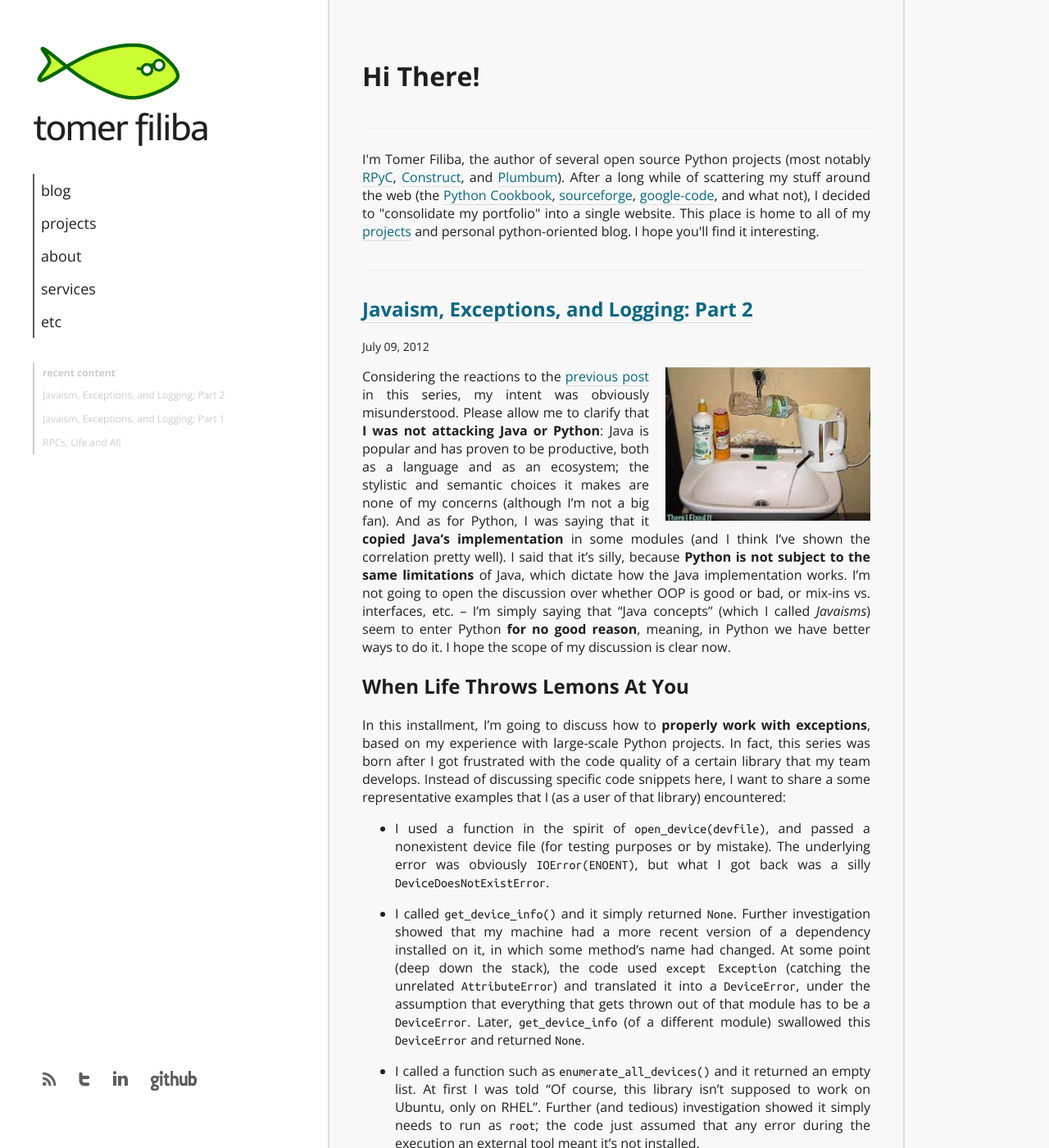
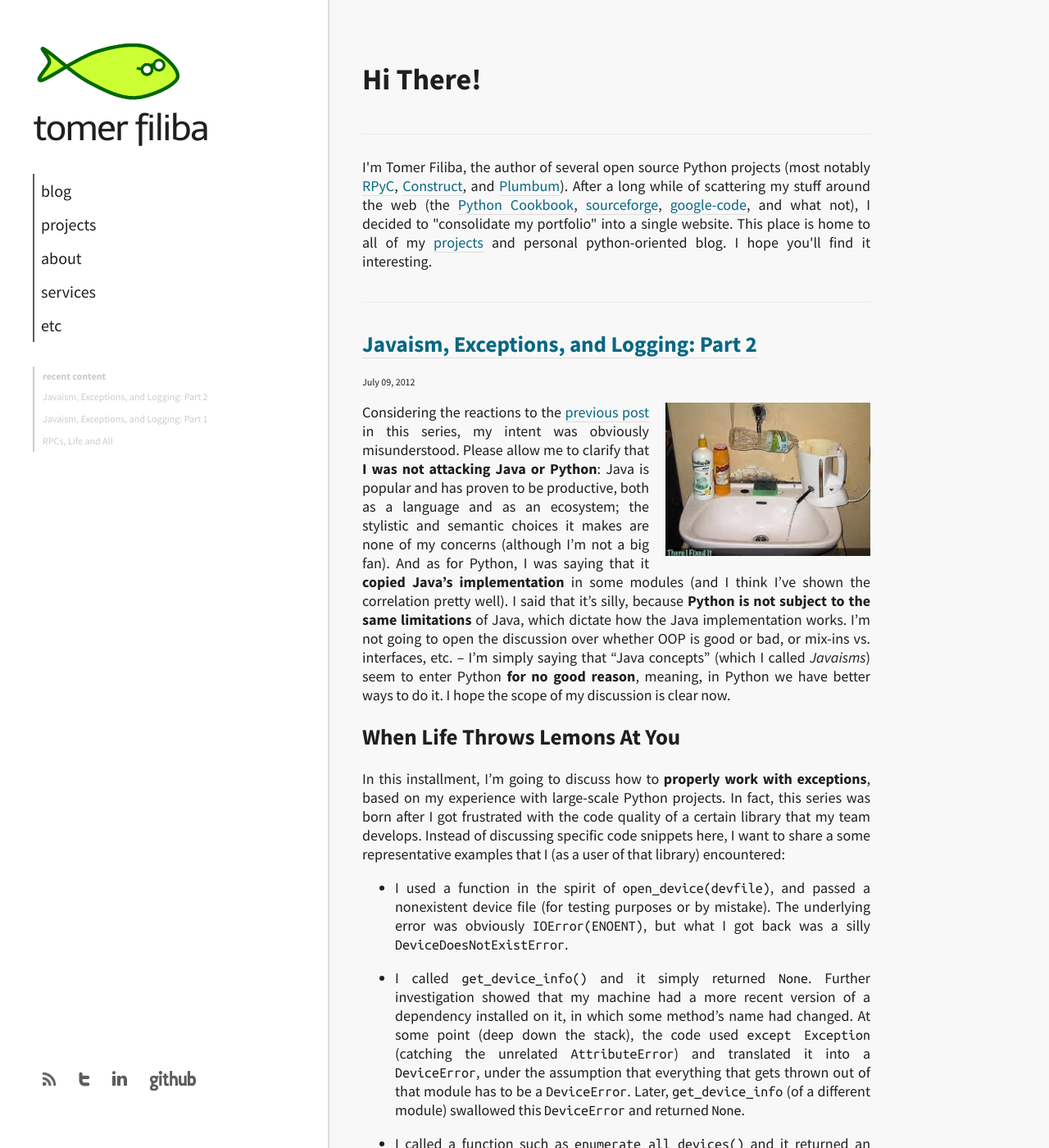
Before and after one commit to tomerfiliba/tomerfiliba.github.io, a Jekyll site: the page built from index.html, in a window 1280 px wide and 1400 px high. Shown: the whole window at 82% size. Built offline with Jekyll 4.4.1, drawn with Linux system fonts in a browser that asks for light colours; Markdown is read by kramdown in place of the engine named in the settings.

Commit message:
new design

```diff
--- a/_layouts/default.html
+++ b/_layouts/default.html
@@ -19,7 +19,7 @@
     <link rel="stylesheet" href="/static/css/syntax.css" type="text/css" media="all" />
     <link rel="stylesheet" href="/static/css/theme.css" type="text/css" media="all" />
 
-    <link href="http://fonts.googleapis.com/css?family=Telex|Open+Sans:400italic,400,700|Ubuntu+Mono|PT+Serif:400italic,400,700" rel="stylesheet" type="text/css">
+    <link href='http://fonts.googleapis.com/css?family=Source+Sans+Pro:400,700,400italic|Telex|Ubuntu+Mono' rel='stylesheet' type='text/css'>
 
     {% if page.feed_link %}
         {% assign feed_link = page.feed_link %}
--- a/static/css/theme.css
+++ b/static/css/theme.css
@@ -1,11 +1,11 @@
 body {
-    font-family: 'Open Sans', 'Trebuchet MS', sans-serif;
-    font-size: 16px;
+    font-family: 'Source Sans Pro', 'Trebuchet MS', sans-serif;
+    font-size: 18px;
     font-weight: normal;
     color: #1f1f1f;
     padding: 0px;
     margin: 0px;
-    background: #f8f8f8;
+    background-color: #f8f8f8;
 }
 
 code, pre {
@@ -45,7 +45,7 @@
     width: 350px;
     margin: 0;
     padding: 50px 10px 0 40px;
-    font-family: 'Open Sans', 'Trebuchet MS', sans-serif;
+    font-family: 'Source Sans Pro', 'Trebuchet MS', sans-serif;
 }
 
 #logobox {
@@ -97,7 +97,7 @@
 }
 
 #navigation div.menuitem a {
-    font-size: 18px;
+    font-size: 20px;
     color: #1f1f1f;
 }
 
@@ -200,11 +200,11 @@
     top: 0;
     margin: 0;
     padding: 0;
-    border-left: 2px solid #ddd;
     min-height: 100%;
     min-width: 100px;
     max-width: 700px;
-    border-right: 2px solid #ddd;
+    border-left: 2px solid #ddd;
+    /*border-right: 2px solid #ddd;*/
 }
 
 #content {
@@ -213,7 +213,7 @@
 }
 
 #content h1, #content h2, #content h3, #content h4, #content h5 {
-    font-family: 'Open Sans', 'Trebuchet MS', sans-serif;
+    font-family: 'Source Sans Pro', 'Trebuchet MS', sans-serif;
     text-align: left;
 }
 
@@ -240,7 +240,7 @@
 }
 
 #main span.datebox {
-    font-size: 14px;
+    font-size: 12px;
     display: block;
 }
 
@@ -316,7 +316,6 @@
 @media print, handheld, only screen and (max-width:700px), only screen and (max-device-width: 700px)
 {
     body {
-        font-family: 'PT Serif', serif;
         font-size: 16px;
     }
 
```
